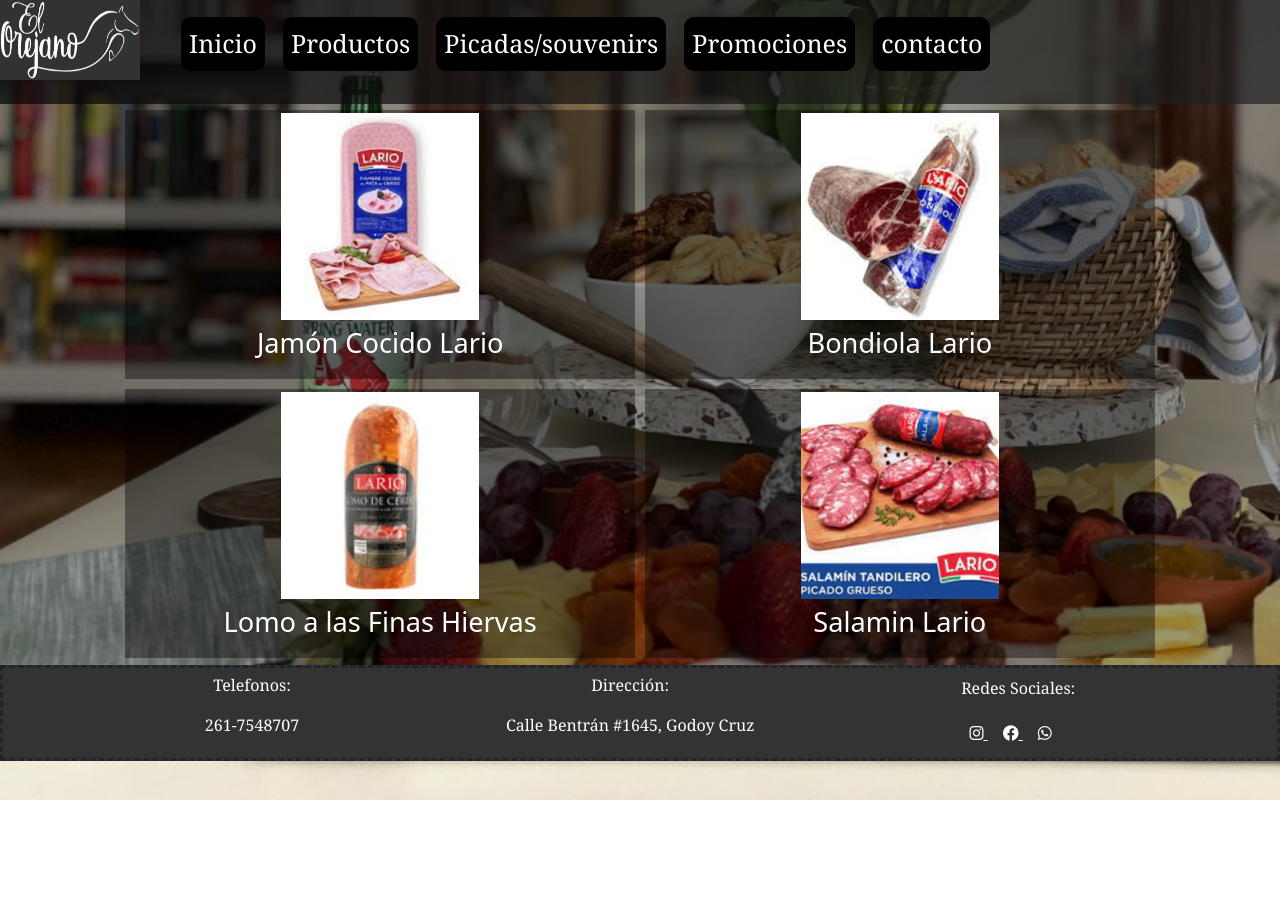
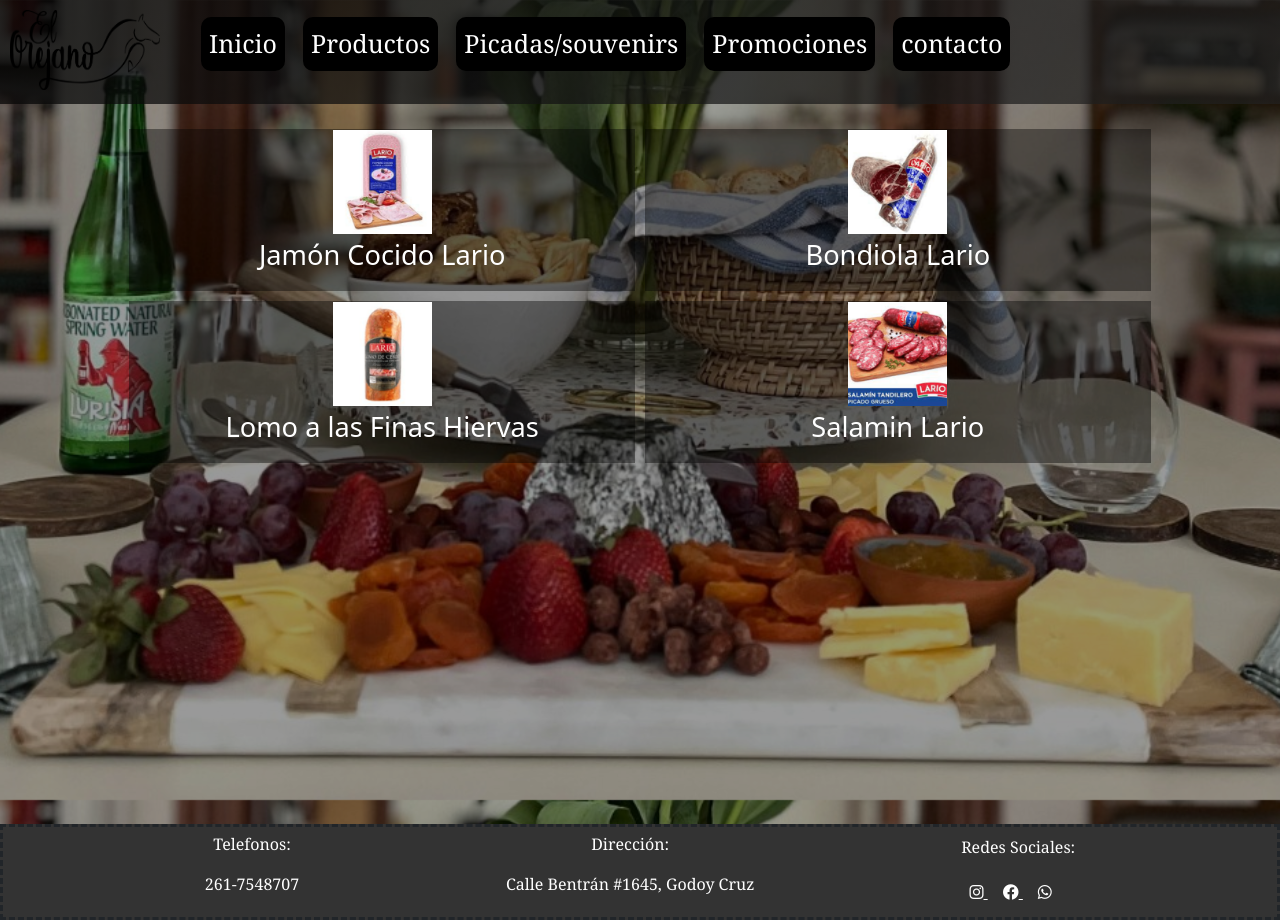
Before and after one commit to Shamelart/Proyecto-El-Orejano, a website: page pages/Productos.html in a window 1280 px wide. Before the commit the page ends 800 px from the top, so only its background shows below. Drawn offline with nearby package versions, Linux system fonts and the light colour scheme.

Commit message:
tercera entrega

```diff
--- a/pages/Productos.html
+++ b/pages/Productos.html
@@ -24,7 +24,9 @@
     <header>
         <div class="encabezado">
             <div class="logo">
-                <img src="../imagenes/Logo_ElOrejano2.jpg" alt="logo del orejano">
+                <a href="../index.html">
+                    <img src="../imagenes/Recurso 3000 (1).png" alt="logo del orejano">
+                </a>
             </div>
                 <nav class="navbar navbar-expand-sm navbar-dark">
                     <button class="navbar-toggler" type="button" data-bs-toggle="collapse" data-bs-target="#opciones" >
--- a/scss/main.scss
+++ b/scss/main.scss
@@ -53,15 +53,18 @@
     display: flex;
 }
 header div .logo img{
-    width: 140px;
-    height: 80px;
+    width: 150px;
+    height:80px;
+    margin-left: 10px;
+    margin-top: 10px;
 }
 /* Colocando estiulos al main */
 main{
     display: grid;
     grid-template-columns: 1fr;
-    min-height: 500px;
+    min-height: 720px;
 }
+// uso de extend
 %texto{
     color: rgb(255, 255, 255);
     font-family: Georgia;
@@ -70,7 +73,6 @@
     max-width: fit-content;
     margin:auto;
 }
-// uso de extend
 .text-1{
     @extend %texto;
     font-size: 35px;
@@ -107,7 +109,7 @@
     grid-template-columns: 1fr;
     font-size: 0.2rem;
     color: rgb(255, 255, 255);
-    margin: 2em 0;
+    margin: 8em 0;
     gap: 3em;
 }
 .producto{
@@ -117,8 +119,8 @@
     background-color: rgba(0, 0, 0, 0.4);
 }
 .producto img{
-    width: 40%;
-    padding: 3px;
+    width: 20%;
+    padding: 1px;
 }
 .formato{
     display: flex;
@@ -132,13 +134,15 @@
     flex-direction: column;
     align-items: center;
     background-color: rgba(0, 0, 0, 0.4);
+    margin:auto;
+
 }
 @mixin pica{
     display: grid;
     grid-template-columns: 1fr;
     font-size: 1rem;
     color: rgb(255, 255, 255);
-    margin: 2em 0;
+    margin: 2em 0em;
     gap: 3em;
 }
 .picadas{
@@ -152,8 +156,7 @@
     @include pica;
 }
 .picada img {
-    width: 35%;
-    padding: 3px;
+    width: 55%;
 }
 .tabla{
     @include regalo
@@ -162,8 +165,8 @@
     @include pica;
 }
 .tabla img {
-    width: 30%;
-    padding: 50px;
+    width: 55%;
+
 }
 
 /* pages promo */
@@ -185,6 +188,9 @@
 /* pages Contactos */
 .contactoContenedor{
     background-color: rgba(0, 0, 0, 0.483);
+    margin-top: 50px;
+    margin-bottom: 250px;
+
 }
 
 /* Aplicando Queries */
```
Also changed, not shown: index.html (+5 -3 lines), pages/Contacto.html (+3 -1 lines), pages/Picadas.html (+4 -2 lines), pages/Promociones.html (+3 -1 lines), css/styles.css, imagenes/Recurso 3000 (1).png (added), imagenes/quesos.jpg (added), imagenes/quesos2.jpg (added), imagenes/tabla de picada.jpg (added).
